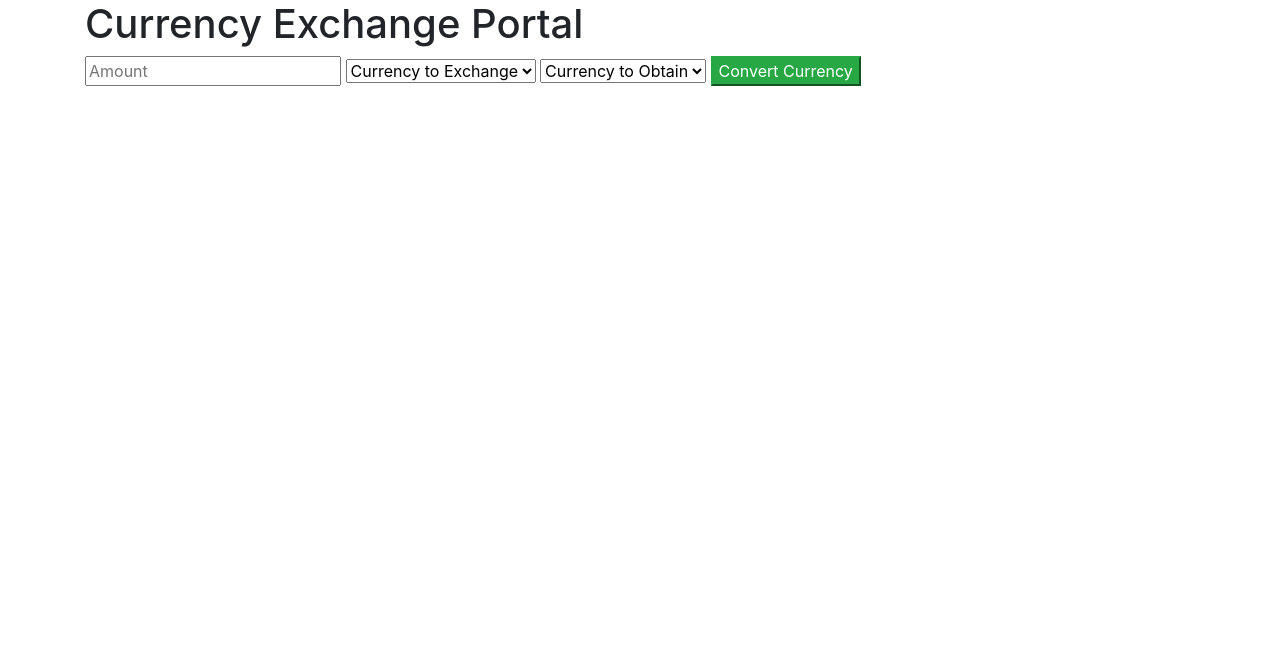
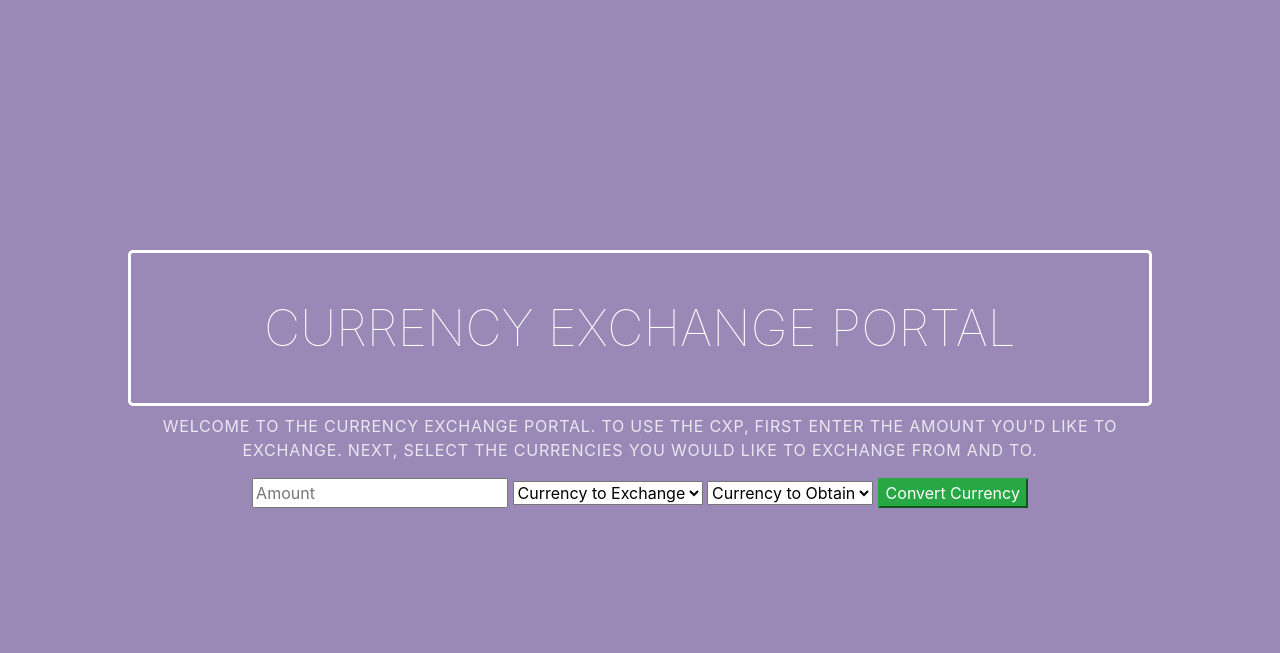
Before and after one commit to GarrettHays/Currency-Swap, a website built with webpack: page src/index.html in a window 1280 px wide. Built offline with nearby package versions, Linux system fonts and the light colour scheme.

Commit message:
add additional classes for css styling

```diff
--- a/src/index.html
+++ b/src/index.html
@@ -3,8 +3,12 @@
   <title>Currency Exchange Portal</title>
 </head>
 <body>
-  <div class="container">
-    <h1>Currency Exchange Portal</h1>
+  <div class="currency-container">
+  <div class="currency">
+    <h1 class="currency-head">Currency Exchange Portal</h1>
+    <p class="currency-subhead">
+      Welcome to the Currency Exchange Portal. To use the CXP, first enter the amount you'd like to exchange. Next, select the currencies you would like to exchange from and to.
+    </p>
     <form id = "currencyForm">
       <input id="currencyAmount" type="number" placeholder="Amount" required>
       <select name="currencyFrom" id="currencyFrom" placeholder="Currecy Exchange From" required>
@@ -31,9 +35,12 @@
         <div id="newCurrency"></div>
         <div id="conversionRate"></div>
         <div id="amountConverted"></div>
-        <div id="errorMessage"></div>
       </div>
     </div>
+    <div class="errorDisplay">
+      <div id="errorMessage"></div>
+    </div>
+  </div>
   </div>
 </body>
 </html>
```
